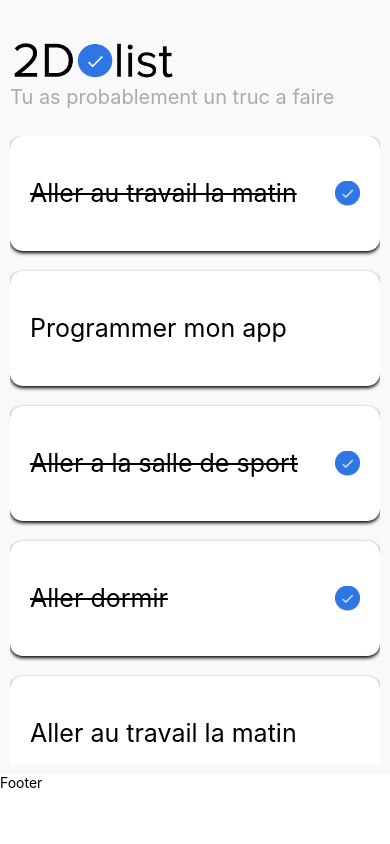
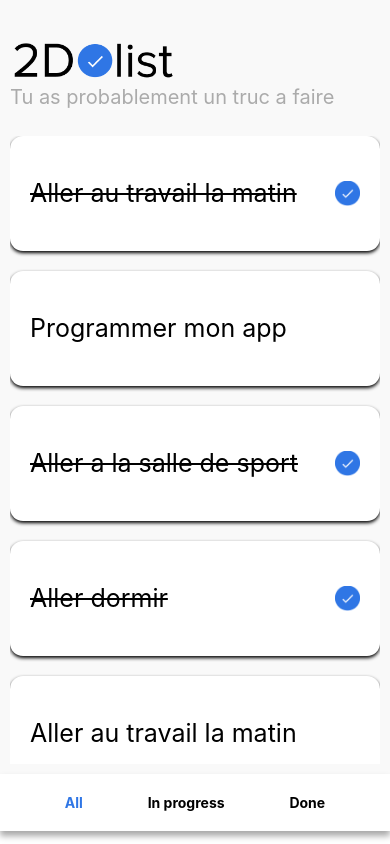
Before and after one commit to Al-aminedioubate/ToDoList, a React Native app: screen / in a window 390 px wide. Built offline with nearby package versions, Linux system fonts and the light colour scheme.

Commit message:
tab menu bottom done

```diff
--- a/App.js
+++ b/App.js
@@ -4,8 +4,10 @@
 import { Header } from "./components/header";
 import { CardToDo } from "./components/CardTodo/cardTodo";
 import { useState } from "react";
+import { TabBottomMenu } from "./components/TabBottomMenu/tabBottomMenu";
 
 export default function App() {
+  const [selectedTabName, setSelectedTabName] = useState("all");
   const [todoList, setTodoList] = useState([
     { id: 1, title: "Aller au travail la matin", isCompleted: true },
     { id: 2, title: "Programmer mon app", isCompleted: false },
@@ -57,7 +59,10 @@
         </SafeAreaView>
       </SafeAreaProvider>
       <View style={s.footer}>
-        <Text>Footer</Text>
+        <TabBottomMenu
+          onPress={setSelectedTabName}
+          selectedTabName={selectedTabName}
+        />
       </View>
     </>
   );
--- a/components/CardTodo/card.style.js
+++ b/components/CardTodo/card.style.js
@@ -3,7 +3,6 @@
 export const s = StyleSheet.create({
   card: {
     backgroundColor: "white",
-    display: "flex",
     flexDirection: "row",
     height: 115,
     borderRadius: 13,
--- /dev/null
+++ b/components/TabBottomMenu/tabBottomMenu.jsx
@@ -0,0 +1,21 @@
+import { TouchableOpacity, View, Text } from "react-native";
+import {s} from "./tabBottomMenu.style";
+
+export function TabBottomMenu({selectedTabName, onPress}){
+    function getTextStyle(tabName){
+        return {
+            fontWeight: "bold",
+            color: tabName === selectedTabName ? "#2F76E5" : "black",
+        };
+
+    }
+
+    return (
+        <View style={s.container}>
+            <TouchableOpacity onPress={()=> onPress("all")}><Text style={getTextStyle("all")}>All</Text></TouchableOpacity>
+            <TouchableOpacity onPress={()=> onPress("inProgress")}><Text style={getTextStyle("inProgress")}>In progress</Text></TouchableOpacity>
+            <TouchableOpacity onPress={()=> onPress("done")}><Text style={getTextStyle("done")}>Done</Text></TouchableOpacity>
+        </View>
+    );
+
+}
--- /dev/null
+++ b/components/TabBottomMenu/tabBottomMenu.style.js
@@ -0,0 +1,20 @@
+import { StyleSheet } from "react-native";
+
+export const s = StyleSheet.create({
+  container: {
+    flexDirection: "row",
+    backgroundColor: "white",
+    justifyContent: "space-evenly",
+    paddingVertical: 20,
+
+    shadowColor: "#000",
+    shadowOffset: {
+      width: 0,
+      height: 5,
+    },
+    shadowOpacity: 0.34,
+    shadowRadius: 6.27,
+
+    elevation: 10,
+  },
+});
```
